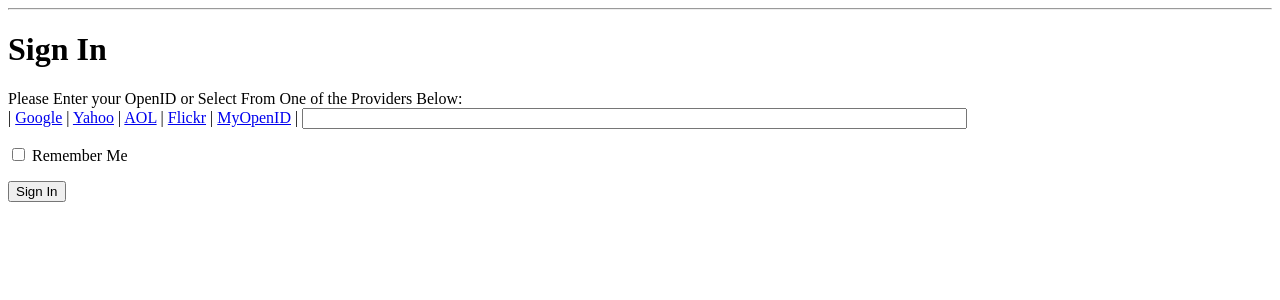
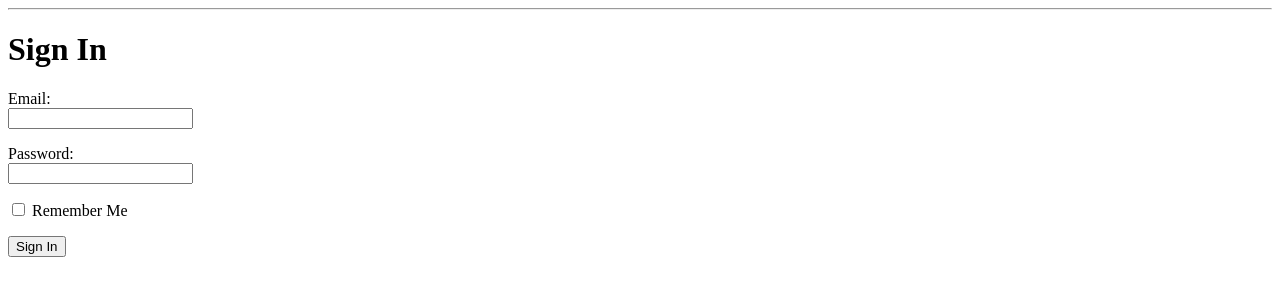
Before and after one commit to pattch/flask_microblog, a Flask app: page /login in a window 1280 px wide. Shown: the part 26-326 px from the top of the page. Run offline with Flask 2, Linux system fonts and the light colour scheme.

Commit message:
Implement Login Functionality using Username and Password. No Hashing or Additional Security Considered, but modified from tutorial.

```diff
--- a/app/__init__.py
+++ b/app/__init__.py
@@ -1,8 +1,12 @@
 from flask import Flask
+from flask_login import LoginManager
 from flask_sqlalchemy import SQLAlchemy
 
 app = Flask(__name__)
 app.config.from_object('config')
 db = SQLAlchemy(app)
+lm = LoginManager()
+lm.init_app(app)
+lm.login_view = 'login'
 
 from app import views, models
--- a/app/forms.py
+++ b/app/forms.py
@@ -5,5 +5,6 @@ from wtforms.validators import DataRequired
 # Create a Login Form class with 'fields' represented from wtforms module
 class LoginForm(Form):
     # Form Validation on this field is that this is a Required Field
-    openid = StringField('openid', validators=[DataRequired()])
+    email = StringField('email', validators=[DataRequired()])
+    password = StringField('password', validators=[DataRequired()])
     remember_me = BooleanField('remember_me', default=False)
--- a/app/templates/base.html.j2
+++ b/app/templates/base.html.j2
@@ -8,7 +8,10 @@
   </head>
   <body>
     <div class="header nav">
-      Microblog: <a href="/index">Home</a>
+      Microblog: <a href="{{ url_for('index') }}">Home</a>
+      {% if g.user.is_authenticated %}
+        | <a href="{{ url_for('logout') }}">Logout</a>
+      {% endif %}
     </div>
     <hr />
     {% with messages = get_flashed_messages() %}
--- a/app/templates/login.html.j2
+++ b/app/templates/login.html.j2
@@ -2,31 +2,22 @@
 {% extends "base.html.j2" %}
 
 {% block content %}
-  <script type="text/javascript">
-  function set_openid(openid, pr)
-  {
-    u = openid.search('<username>')
-    if (u != -1) {
-      // openid requires username
-      user = prompt('Enter your ' + pr + ' username:')
-      openid = openid.substr(0, u) + user
-    }
-    form = document.forms['login'];
-    form.elements['openid'].value = openid
-  }
-  </script>
   <h1>Sign In</h1>
   <form action="" method="post" name="login">
     {{ form.hidden_tag() }}
     <p>
-      Please Enter your OpenID or Select From One of the Providers Below:<br />
-      {% for error in form.openid.errors %}
+      Email:<br />
+      {% for error in form.email.errors %}
         <span style="color:red">[{{ error }}]</span>
       {% endfor %}
-      |{% for pr in providers %}
-        <a href="javascript:set_openid('{{ pr.url }}', '{{ pr.name }}');">{{ pr.name }}</a> |
+      {{ form.email }}
+    </p>
+    <p>
+      Password:<br />
+      {% for error in form.password.errors %}
+        <span style="color:red">[{{ error }}]</span>
       {% endfor %}
-      {{ form.openid(size=80) }}
+      {{ form.password }}
     </p>
     <p>
       {{form.remember_me}} Remember Me
--- a/app/views.py
+++ b/app/views.py
@@ -1,12 +1,25 @@
-from flask import render_template, flash, redirect
-from app import app
+from flask import render_template, flash, redirect, session, url_for, request, g
+from flask_login import login_user, logout_user, current_user, login_required
+from app import app, db, lm
 from .forms import LoginForm
+from .models import User
+
+@lm.user_loader
+def user_loader(user_id):
+    # Given a User ID, return the correct User
+    return User.query.get(int(user_id))
+
+@app.before_request
+def before_request():
+    g.user = current_user
 
 # Route DECORATORS -- Decorate the index function, adding Flask Functionality
 @app.route('/')
 @app.route('/index')
+@login_required
 def index():
-    user = {'nickname': 'Miguel', 'id': 99999}
+    # user = {'nickname': 'Miguel', 'id': 99999}
+    user = g.user
     posts = [
         {
             'author': {'nickname': 'John', 'id':12345},
@@ -23,12 +36,27 @@ def index():
 
 @app.route('/login', methods=['GET','POST'])
 def login():
+    if g.user is not None and g.user.is_authenticated:
+        return redirect(url_for('index'))
     form = LoginForm()
     if form.validate_on_submit():
-        msg = 'Login Requested for OpenID=' + form.openid.data + ', Remember Me=' + str(form.remember_me.data)
-        flash(msg)
-        return redirect('/index')
+        remember_me = form.remember_me.data
+        # session['remember_me'] = remember_me
+        email = form.email.data
+        password = form.password.data
+        user = User.query.filter_by(email=email).first()
+
+        if user and password and user.password == password:
+            login_user(user, remember_me)
+            return redirect(request.args.get('next') or url_for('index'))
+        flash('Invalid Login Information.')
+        return redirect(url_for('index'))
     return render_template('login.html.j2',
                             title='Sign In',
                             form=form,
                             providers=app.config['OPENID_PROVIDERS'])
+
+@app.route('/logout')
+def logout():
+    logout_user()
+    return redirect(url_for('index'))
```
Also changed, not shown: app/models.py (+16 -0 lines), db_repository/versions/004_migration.py (added, +29 -0 lines), db_repository/versions/005_migration.py (added, +19 -0 lines), app.db (deleted), 1 other file.
